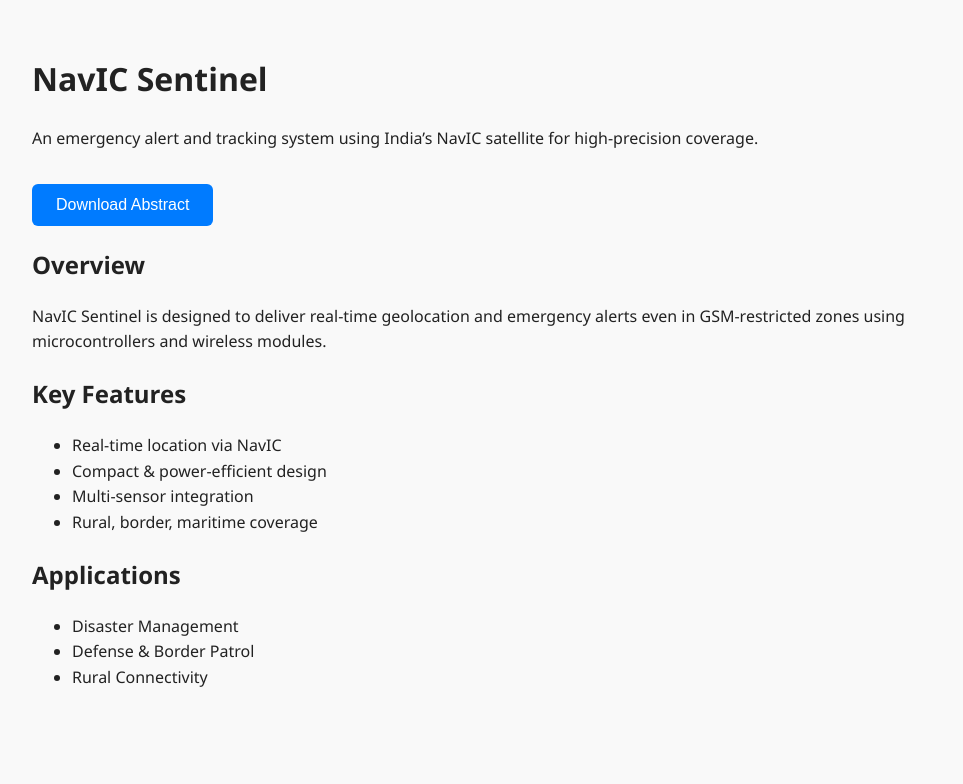
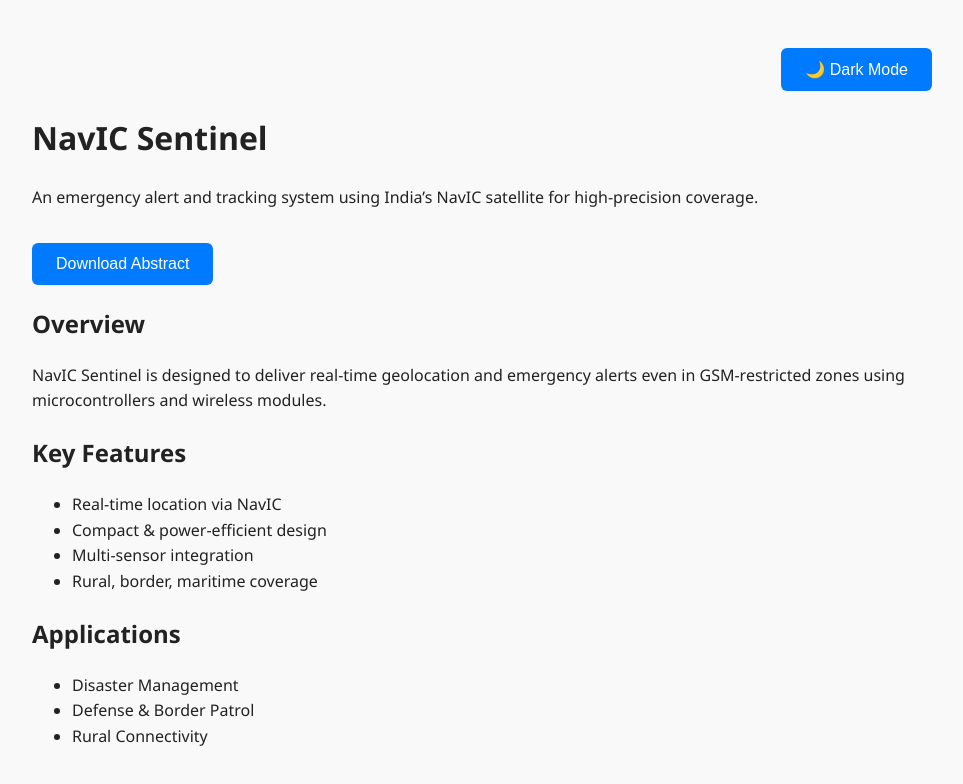
Before and after one commit to rrazik487/razik_pro.live, a React (Create React App) app: page / in a window 1280 px wide. Shown: the top 784 px of the page, without its empty margins (158-1121 px from the left). Built offline with nearby package versions, Linux system fonts and the light colour scheme.

Commit message:
Initial commit for razik_pro.live b4

```diff
--- a/src/App.js
+++ b/src/App.js
@@ -1,18 +1,50 @@
-import React from "react";
+import React, { useEffect, useState } from "react";
+import AOS from "aos";
+import "aos/dist/aos.css";
+import { ToastContainer, toast } from "react-toastify";
+import "react-toastify/dist/ReactToastify.css";
 
 function App() {
+  const [darkMode, setDarkMode] = useState(() => {
+    return localStorage.getItem("theme") === "dark";
+  });
+
+  useEffect(() => {
+    AOS.init({ duration: 1000 });
+  }, []);
+
+  useEffect(() => {
+    if (darkMode) {
+      document.body.classList.add("dark");
+      localStorage.setItem("theme", "dark");
+    } else {
+      document.body.classList.remove("dark");
+      localStorage.setItem("theme", "light");
+    }
+  }, [darkMode]);
+
+  const handleDownload = () => {
+    toast.success("📥 Downloading Abstract...");
+  };
+
   return (
     <div className="container">
-      <h1>NavIC Sentinel</h1>
-      <p>
+      <div className="theme-toggle">
+        <button onClick={() => setDarkMode(!darkMode)}>
+          {darkMode ? "☀️ Light Mode" : "🌙 Dark Mode"}
+        </button>
+      </div>
+
+      <h1 data-aos="fade-down">NavIC Sentinel</h1>
+      <p data-aos="fade-up">
         An emergency alert and tracking system using India’s NavIC satellite for high-precision coverage.
       </p>
 
-      <a href="/docs/NavIC_Sentinel_Abstract.pdf" download>
+      <a href="/docs/NavIC_Sentinel_Abstract.pdf" download onClick={handleDownload}>
         <button className="download-btn">Download Abstract</button>
       </a>
 
-      <section>
+      <section data-aos="fade-up">
         <h2>Overview</h2>
         <p>
           NavIC Sentinel is designed to deliver real-time geolocation and emergency alerts
@@ -20,7 +52,7 @@
         </p>
       </section>
 
-      <section>
+      <section data-aos="fade-up">
         <h2>Key Features</h2>
         <ul>
           <li>Real-time location via NavIC</li>
@@ -30,7 +62,7 @@
         </ul>
       </section>
 
-      <section>
+      <section data-aos="fade-up">
         <h2>Applications</h2>
         <ul>
           <li>Disaster Management</li>
@@ -38,6 +70,8 @@
           <li>Rural Connectivity</li>
         </ul>
       </section>
+
+      <ToastContainer position="bottom-center" />
     </div>
   );
 }
--- a/src/styles.css
+++ b/src/styles.css
@@ -3,6 +3,12 @@
     font-family: 'Segoe UI', sans-serif;
     background: #f9f9f9;
     color: #222;
+    transition: background 0.3s, color 0.3s;
+  }
+
+  body.dark {
+    background-color: #121212;
+    color: #f0f0f0;
   }
 
   .container {
@@ -12,7 +18,8 @@
     line-height: 1.6;
   }
 
-  button.download-btn {
+  button.download-btn,
+  .theme-toggle button {
     margin-top: 1rem;
     background-color: #007bff;
     color: white;
@@ -21,4 +28,14 @@
     font-size: 16px;
     border-radius: 6px;
     cursor: pointer;
+    transition: background 0.3s;
   }
+
+  button.download-btn:hover,
+  .theme-toggle button:hover {
+    background-color: #0056b3;
+  }
+
+  .theme-toggle {
+    text-align: right;
+  }
```
Also changed, not shown: package.json (+15 -1 lines), 2 other files (tests, documents, lock files or other folders).
